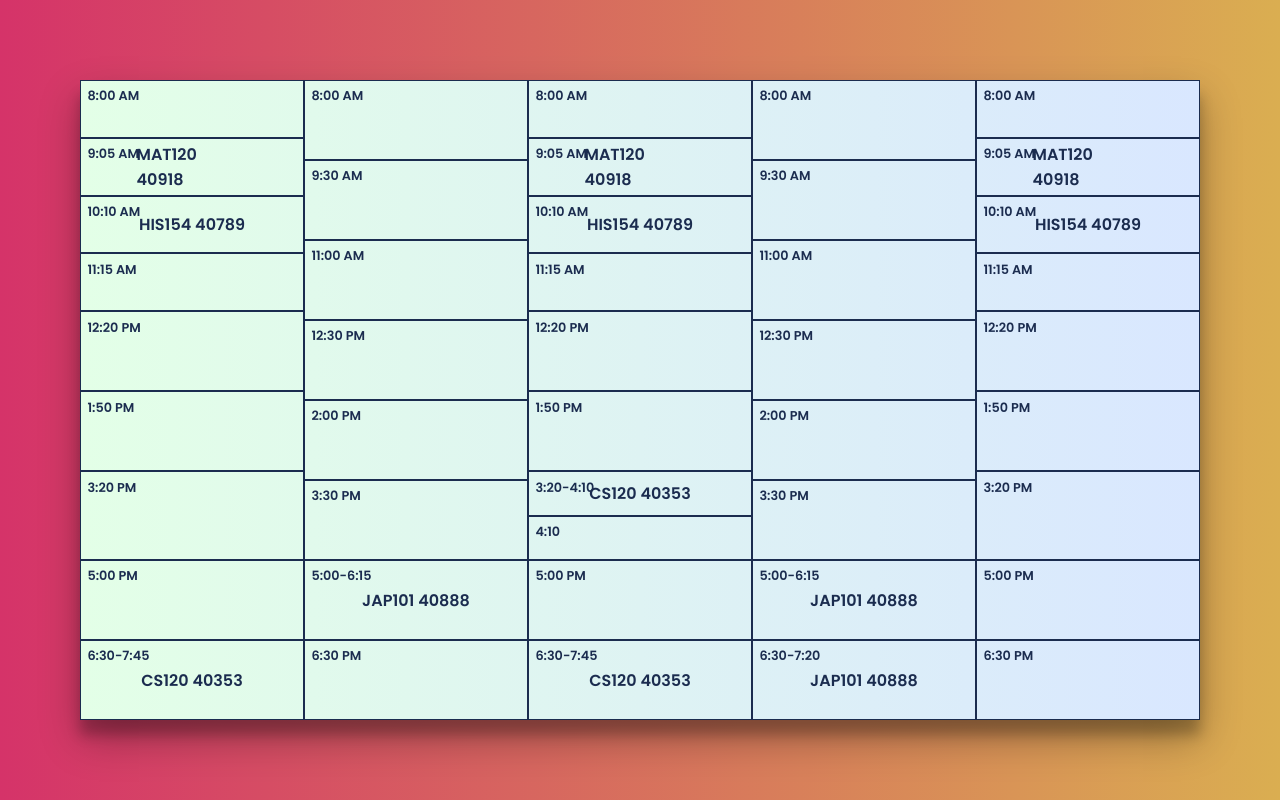
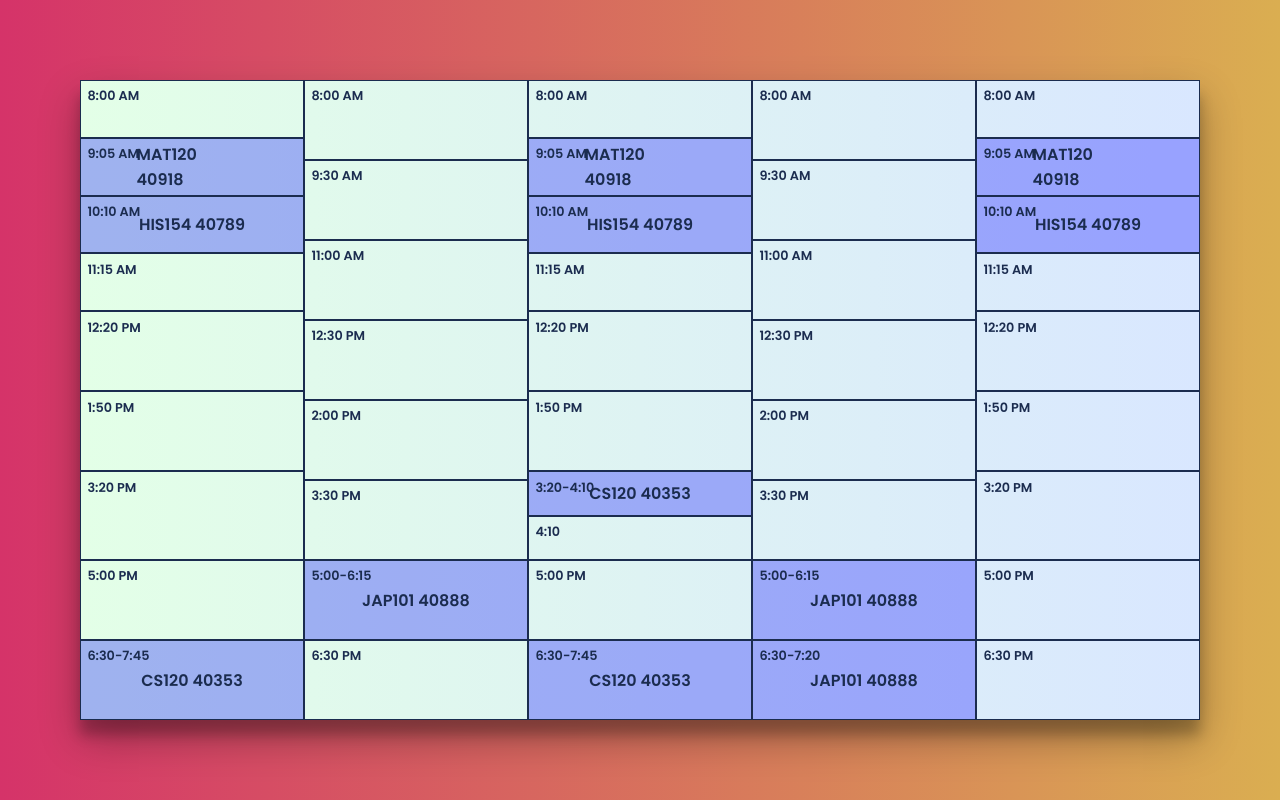
Before and after one commit to noahthecranberry/noahthecranberry.github.io, a plain HTML site: page index.html in a window 1280 px wide. Drawn offline with Linux system fonts and the light colour scheme.

Commit message:
im bored

```diff
--- a/index.html
+++ b/index.html
@@ -13,14 +13,14 @@
     <section class="table">
 
         <div class="cell cell--11">8:00 AM<span></span></div>
-        <div class="cell cell--12">9:05 AM<span>MAT120 40918</span></div>
-        <div class="cell cell--13">10:10 AM<span>HIS154 40789</span></div>
+        <div class="cell cell--12 filled">9:05 AM<span>MAT120 40918</span></div>
+        <div class="cell cell--13 filled">10:10 AM<span>HIS154 40789</span></div>
         <div class="cell cell--14">11:15 AM<span></span></div>
         <div class="cell cell--15">12:20 PM<span></span></div>
         <div class="cell cell--16">1:50 PM<span></span></div>
         <div class="cell cell--17">3:20 PM<span></span></div>
         <div class="cell cell--18">5:00 PM<span></span></div>
-        <div class="cell cell--19">6:30-7:45<span>CS120 40353</span></div>
+        <div class="cell cell--19 filled">6:30-7:45<span>CS120 40353</span></div>
 
         <div class="cell cell--21">8:00 AM<span></span></div>
         <div class="cell cell--22">9:30 AM<span></span></div>
@@ -28,19 +28,19 @@
         <div class="cell cell--24">12:30 PM<span></span></div>
         <div class="cell cell--25">2:00 PM<span></span></div>
         <div class="cell cell--26">3:30 PM<span></span></div>
-        <div class="cell cell--27">5:00-6:15<span>JAP101 40888</span></div>
+        <div class="cell cell--27 filled">5:00-6:15<span>JAP101 40888</span></div>
         <div class="cell cell--28">6:30 PM<span></span></div>
 
         <div class="cell cell--31">8:00 AM<span></span></div>
-        <div class="cell cell--32">9:05 AM<span>MAT120 40918</span></div>
-        <div class="cell cell--33">10:10 AM<span>HIS154 40789</span></div>
+        <div class="cell cell--32 filled">9:05 AM<span>MAT120 40918</span></div>
+        <div class="cell cell--33 filled">10:10 AM<span>HIS154 40789</span></div>
         <div class="cell cell--34">11:15 AM<span></span></div>
         <div class="cell cell--35">12:20 PM<span></span></div>
         <div class="cell cell--36">1:50 PM<span></span></div>
-        <div class="cell cell--37">3:20-4:10<span>CS120 40353</span></div>
+        <div class="cell cell--37 filled">3:20-4:10<span>CS120 40353</span></div>
         <div class="cell cell--38">4:10<span></span></div>
         <div class="cell cell--39">5:00 PM<span></span></div>
-        <div class="cell cell--311">6:30-7:45<span>CS120 40353</span></div>
+        <div class="cell cell--311 filled">6:30-7:45<span>CS120 40353</span></div>
 
         <div class="cell cell--41">8:00 AM<span></span></div>
         <div class="cell cell--42">9:30 AM<span></span></div>
@@ -48,12 +48,12 @@
         <div class="cell cell--44">12:30 PM<span></span></div>
         <div class="cell cell--45">2:00 PM<span></span></div>
         <div class="cell cell--46">3:30 PM<span></span></div>
-        <div class="cell cell--47">5:00-6:15<span>JAP101 40888</span></div>
-        <div class="cell cell--48">6:30-7:20<span>JAP101 40888</span></div>
+        <div class="cell cell--47 filled">5:00-6:15<span>JAP101 40888</span></div>
+        <div class="cell cell--48 filled">6:30-7:20<span>JAP101 40888</span></div>
 
         <div class="cell cell--51">8:00 AM<span></span></div>
-        <div class="cell cell--52">9:05 AM<span>MAT120 40918</span></div>
-        <div class="cell cell--53">10:10 AM<span>HIS154 40789</span></div>
+        <div class="cell cell--52 filled">9:05 AM<span>MAT120 40918</span></div>
+        <div class="cell cell--53 filled">10:10 AM<span>HIS154 40789</span></div>
         <div class="cell cell--54">11:15 AM<span></span></div>
         <div class="cell cell--55">12:20 PM<span></span></div>
         <div class="cell cell--56">1:50 PM<span></span></div>
--- a/style.css
+++ b/style.css
@@ -39,6 +39,10 @@ body {
     border: 1px solid #1B2C4F;
     padding: .5em;
     position: relative;
+}
+
+.filled {
+    background-color: rgba(0, 0, 255, 0.3)
 }
 
 span {
```
